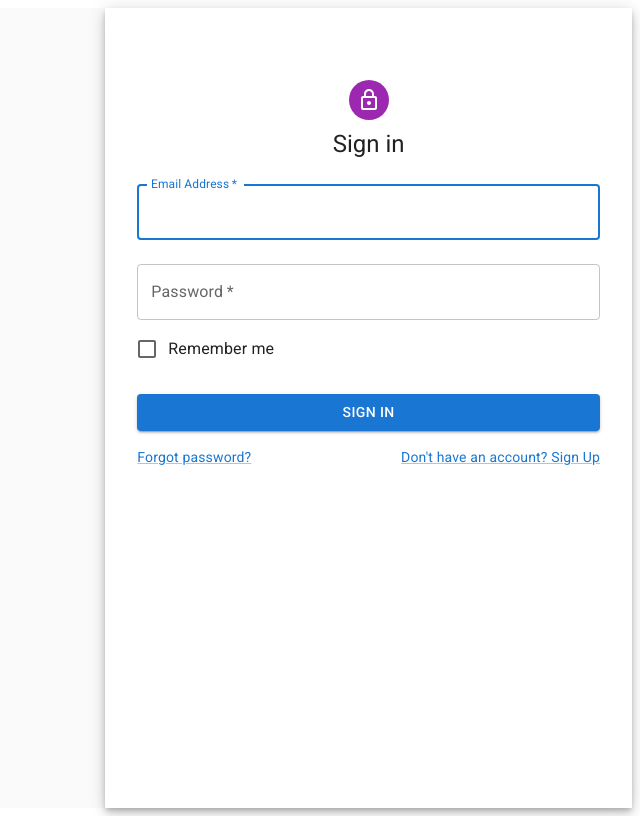
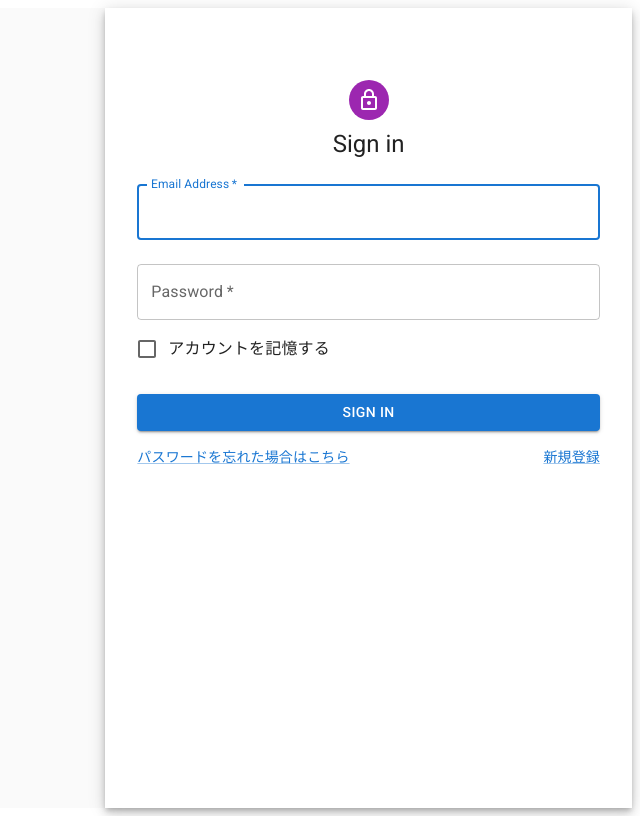
Before and after one commit to nakajima97/next-simple-ai-chat, a Next.js app: page / in a window 1280 px wide. Shown: the whole page, without its empty margins (640-1280 px from the left). Built offline with nearby package versions, Linux system fonts and the light colour scheme.

Commit message:
#1 諸々日本語に修正

```diff
--- a/src/pages/index.tsx
+++ b/src/pages/index.tsx
@@ -81,7 +81,7 @@ export default function Home() {
 						/>
 						<FormControlLabel
 							control={<Checkbox value="remember" color="primary" />}
-							label="Remember me"
+							label="アカウントを記憶する"
 						/>
 						<Button
 							type="submit"
@@ -94,12 +94,12 @@ export default function Home() {
 						<Grid container>
 							<Grid item xs>
 								<Link href="#" variant="body2">
-									Forgot password?
+									パスワードを忘れた場合はこちら
 								</Link>
 							</Grid>
 							<Grid item>
 								<Link href="#" variant="body2">
-									{"Don't have an account? Sign Up"}
+									新規登録
 								</Link>
 							</Grid>
 						</Grid>
```
